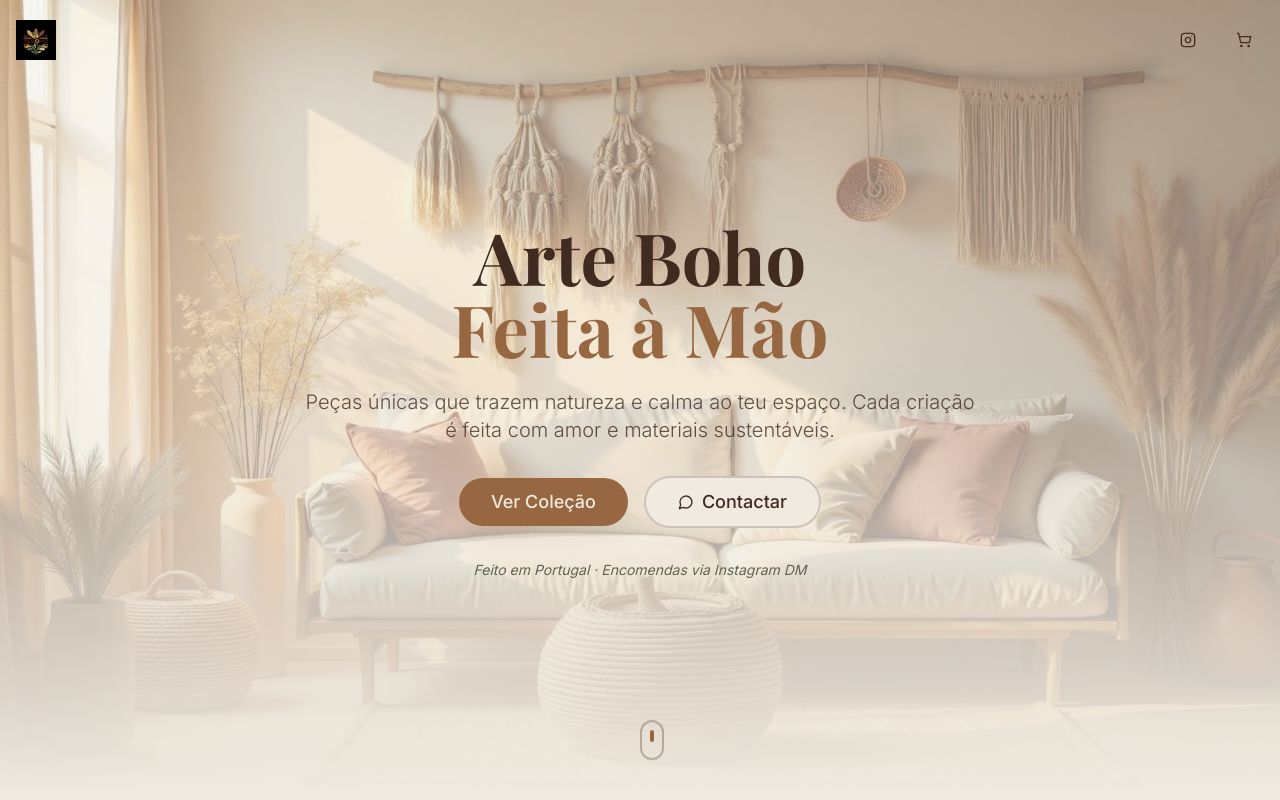
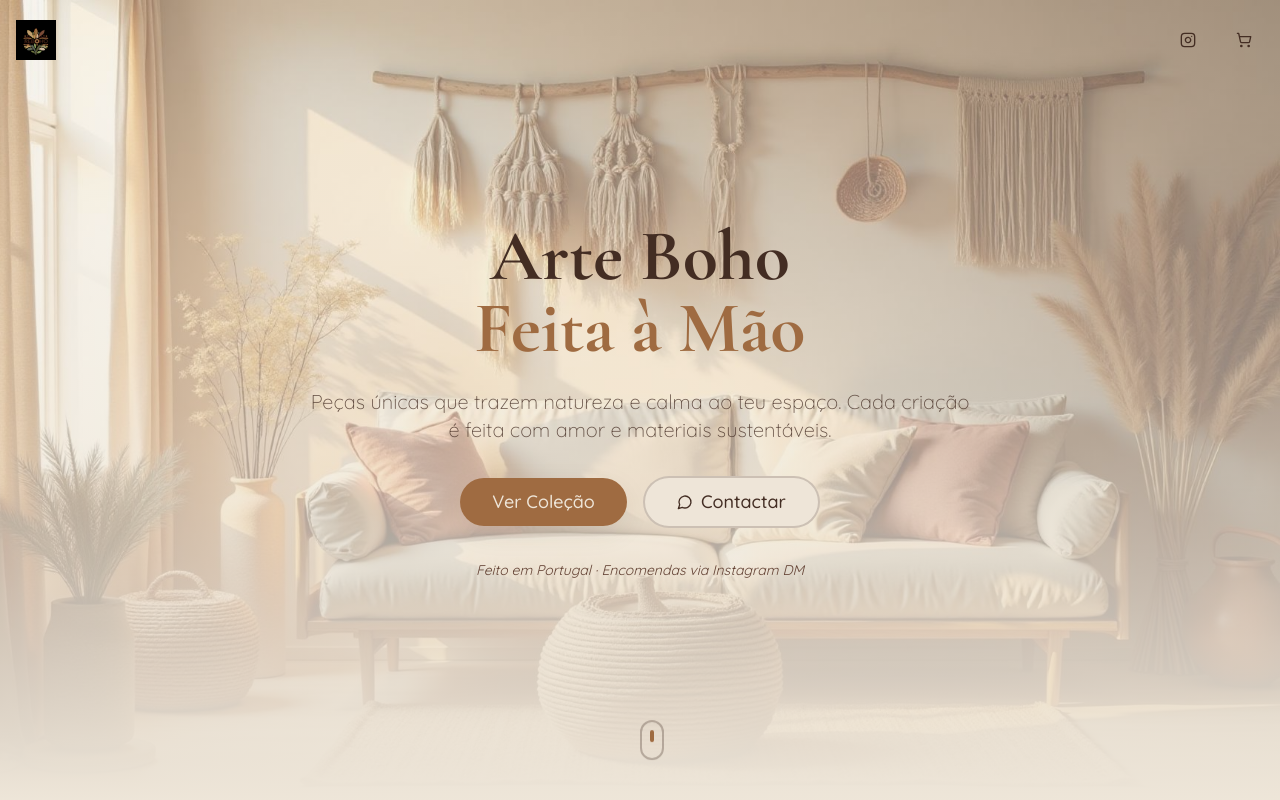
Before and after one commit to rebohoart/rebohoart-heartfelt-boho-landing, a React (Vite) app: page / in a window 1280 px wide. Shown: the top 800 px of the page. Built offline with nearby package versions, Linux system fonts and the light colour scheme; no server answers; the database is empty; the HTML template or start-up script is replaced by a standard one.

Commit message:
Refactor: Adjust to brand guide

```diff
--- a/index.html
+++ b/index.html
@@ -19,7 +19,7 @@
 
     <link rel="preconnect" href="https://fonts.googleapis.com">
     <link rel="preconnect" href="https://fonts.gstatic.com" crossorigin>
-    <link href="https://fonts.googleapis.com/css2?family=Playfair+Display:wght@400;500;600;700&family=Inter:wght@300;400;500;600&display=swap" rel="stylesheet">
+    <link href="https://fonts.googleapis.com/css2?family=Cormorant+Garamond:wght@400;500;600;700&family=Quicksand:wght@300;400;500;600&display=swap" rel="stylesheet">
   </head>
 
   <body>
--- a/src/index.css
+++ b/src/index.css
@@ -8,81 +8,81 @@ All colors MUST be HSL.
 
 @layer base {
   :root {
-    /* Reboho Brand Guide Colors */
-    --background: 39 34% 91%;
-    --foreground: 20 32% 19%;
+    /* Reboho Brand Guide Colors - #e8e1d7, #d3c1a8, #412b21, #9a7346, #7e4f3a */
+    --background: 37 38% 89%;     /* #e8e1d7 */
+    --foreground: 18 31% 20%;     /* #412b21 */
 
-    --card: 39 34% 91%;
-    --card-foreground: 20 32% 19%;
+    --card: 37 38% 89%;
+    --card-foreground: 18 31% 20%;
 
-    --popover: 39 34% 91%;
-    --popover-foreground: 20 32% 19%;
+    --popover: 37 38% 89%;
+    --popover-foreground: 18 31% 20%;
 
     /* Primary: #9a7346 */
-    --primary: 27 40% 42%;
-    --primary-foreground: 39 34% 91%;
+    --primary: 27 42% 44%;
+    --primary-foreground: 37 38% 89%;
 
     /* Secondary: #5a5b3c */
-    --secondary: 67 11% 35%;
-    --secondary-foreground: 39 34% 91%;
+    --secondary: 61 21% 30%;
+    --secondary-foreground: 37 38% 89%;
 
     /* Muted: #d3c1a8 */
-    --muted: 37 31% 81%;
-    --muted-foreground: 67 11% 35%;
+    --muted: 37 34% 75%;
+    --muted-foreground: 18 31% 30%;
 
-    /* Accent: #85945f */
-    --accent: 71 23% 56%;
-    --accent-foreground: 20 32% 19%;
+    /* Accent: #85945f - green */
+    --accent: 71 23% 48%;
+    --accent-foreground: 37 38% 89%;
 
     --destructive: 0 84% 60%;
-    --destructive-foreground: 39 34% 91%;
+    --destructive-foreground: 37 38% 89%;
 
-    --border: 37 31% 81%;
-    --input: 37 31% 81%;
-    --ring: 27 40% 42%;
+    --border: 37 34% 75%;
+    --input: 37 34% 75%;
+    --ring: 27 42% 44%;
 
-    --radius: 0.5rem;
+    --radius: 0.25rem;
 
-    /* Gradients */
-    --gradient-warm: linear-gradient(135deg, hsl(27 40% 42%), hsl(40 34% 72%));
-    --gradient-natural: linear-gradient(180deg, hsl(39 34% 91%), hsl(37 31% 81%));
+    /* Gradients usando cores do brand guide */
+    --gradient-warm: linear-gradient(135deg, hsl(27 42% 44%), hsl(37 34% 75%));
+    --gradient-natural: linear-gradient(180deg, hsl(37 38% 89%), hsl(37 34% 75%));
 
     /* Shadows */
-    --shadow-soft: 0 4px 20px -2px hsl(27 40% 42% / 0.1);
-    --shadow-warm: 0 8px 30px -4px hsl(27 40% 42% / 0.15);
+    --shadow-soft: 0 4px 20px -2px hsl(27 42% 44% / 0.15);
+    --shadow-warm: 0 8px 30px -4px hsl(18 31% 20% / 0.1);
 
     /* Transitions */
     --transition-smooth: all 0.3s cubic-bezier(0.4, 0, 0.2, 1);
   }
 
   .dark {
-    --background: 20 32% 19%;
-    --foreground: 39 34% 91%;
+    --background: 18 31% 20%;
+    --foreground: 37 38% 89%;
 
-    --card: 20 32% 19%;
-    --card-foreground: 39 34% 91%;
+    --card: 18 31% 25%;
+    --card-foreground: 37 38% 89%;
 
-    --popover: 20 32% 19%;
-    --popover-foreground: 39 34% 91%;
+    --popover: 18 31% 20%;
+    --popover-foreground: 37 38% 89%;
 
-    --primary: 27 40% 42%;
-    --primary-foreground: 39 34% 91%;
+    --primary: 27 42% 44%;
+    --primary-foreground: 37 38% 89%;
 
-    --secondary: 67 11% 35%;
-    --secondary-foreground: 39 34% 91%;
+    --secondary: 61 21% 30%;
+    --secondary-foreground: 37 38% 89%;
 
-    --muted: 27 40% 42%;
-    --muted-foreground: 37 31% 81%;
+    --muted: 18 31% 30%;
+    --muted-foreground: 37 34% 75%;
 
-    --accent: 71 23% 56%;
-    --accent-foreground: 39 34% 91%;
+    --accent: 71 23% 48%;
+    --accent-foreground: 37 38% 89%;
 
     --destructive: 0 84% 60%;
-    --destructive-foreground: 39 34% 91%;
+    --destructive-foreground: 37 38% 89%;
 
-    --border: 27 40% 42%;
-    --input: 27 40% 42%;
-    --ring: 71 23% 56%;
+    --border: 18 31% 30%;
+    --input: 18 31% 30%;
+    --ring: 71 23% 48%;
   }
 }
 
--- a/tailwind.config.ts
+++ b/tailwind.config.ts
@@ -50,8 +50,8 @@ export default {
         },
       },
       fontFamily: {
-        serif: ['Playfair Display', 'serif'],
-        sans: ['Inter', 'sans-serif'],
+        serif: ['Cormorant Garamond', 'serif'],
+        sans: ['Quicksand', 'sans-serif'],
       },
       backgroundImage: {
         'gradient-warm': 'var(--gradient-warm)',
```
